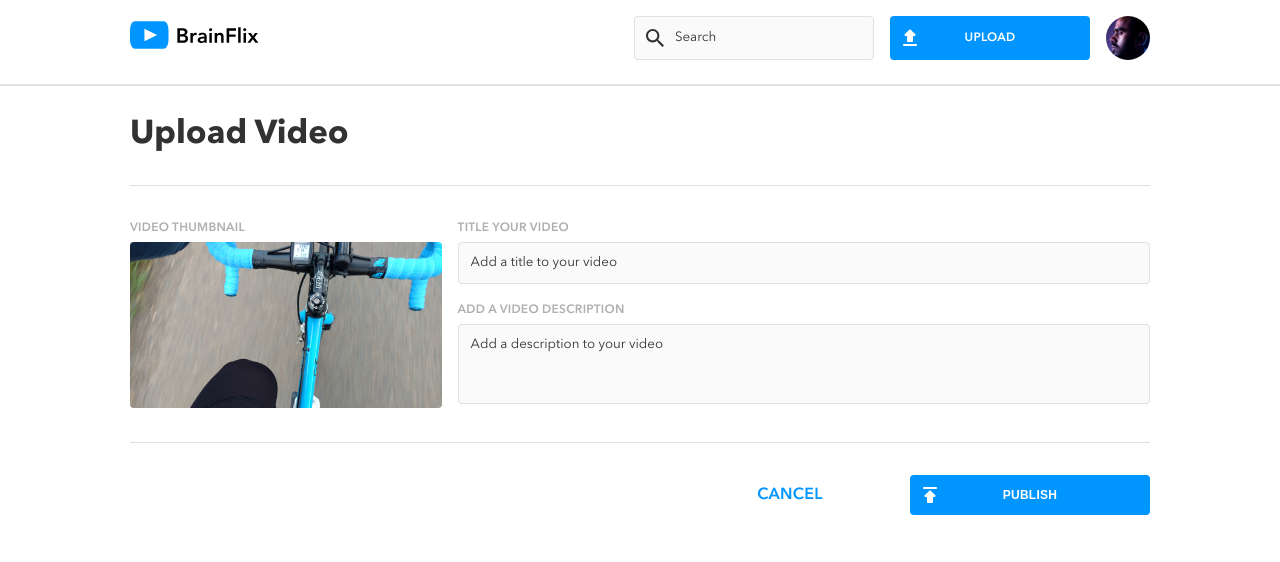
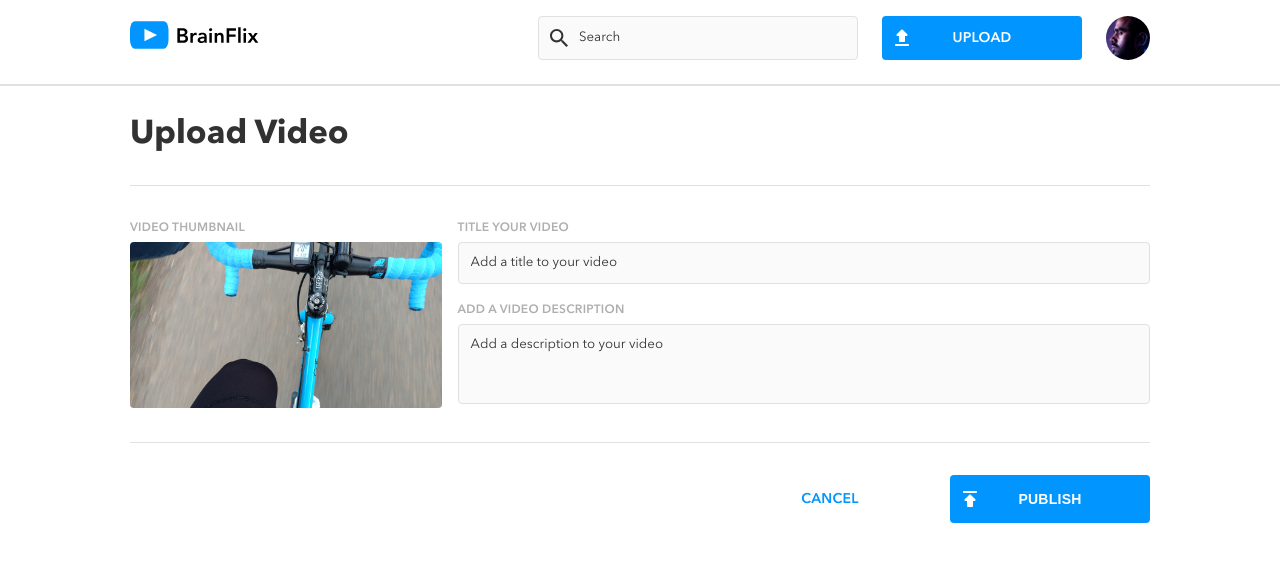
Before and after one commit to jaypostle/brainflix-brainstation, a React (Create React App) app: page /upload in a window 1280 px wide. Shown: the top 562 px of the page. Built offline with nearby package versions, Linux system fonts and the light colour scheme; no server answers.

Commit message:
final scss touchups

```diff
--- a/src/components/sections/Header/Header.scss
+++ b/src/components/sections/Header/Header.scss
@@ -1,8 +1,4 @@
 @use "../../../styles/main";
-
-
-
-
 
 .header {
   padding: 1rem;
@@ -11,21 +7,19 @@
     width: 100%;
     display: flex;
     flex-direction: row;
-        // gap: 1rem;
+
     flex-wrap: wrap;
     justify-content: space-between;
 
     &__input {
-
       width: 100%;
       height: 2.75rem;
       border-radius: 0.25rem;
       padding: 0.75rem;
       padding-left: 2.5rem;
-            // outline: 1px solid main.$Silver;
+
       border: 1px solid main.$Mercury;
       background-color: main.$Alabaster;
-
     }
 
     &__search-icon {
@@ -33,7 +27,6 @@
       top: 30%;
       bottom: 30%;
       left: 0.75rem;
-
     }
 
     &__search {
@@ -41,7 +34,6 @@
       width: calc(100% - 3.25rem);
       display: inline-block;
       position: relative;
-
     }
     &__avatar {
       order: 2;
@@ -53,22 +45,16 @@
       order: 3;
       padding: 0 0.5rem;
 
-
       .hide-me {
         opacity: 0;
       }
-
     }
   }
 
   &__logo {
-        // max-height: 1.5625rem;
-        // max-width: 7.5rem;
     height: 2rem;
     width: 10rem;
   }
-
-
 }
 .primary-btn {
   display: block;
@@ -81,7 +67,7 @@
   text-align: center;
   border-style: none;
   text-decoration: none;
-    @include main.mixins-display-flex($justifyContent: space-between, $gap: 0rem );
+  @include main.mixins-display-flex($justifyContent: space-between, $gap: 0rem);
   cursor: pointer;
 
   &:hover {
@@ -89,10 +75,8 @@
   }
 }
 
-
 // Over Tablet Sizes
 @include main.breakpoints-medium {
-
   .header {
     flex-direction: row;
     padding: 1rem 2rem;
@@ -100,10 +84,10 @@
     &-nav {
       align-items: center;
       justify-content: flex-end;
-            gap: 1rem;
+      gap: 1.5rem;
 
       &__search {
-                width: 15rem;
+        width: 20rem;
       }
 
       &__button {
@@ -117,22 +101,18 @@
 
         img {
           height: 44px;
-                    width:  44px;
+          width: 44px;
           object-fit: cover;
         }
-
       }
-
     }
-
   }
   .primary-btn {
-        // height: 2.5rem;
     min-width: 9.375rem;
-        max-width: 15rem; // arbitrary, not yet set or figured out
+    max-width: 12.5rem;
     padding: 0rem 0.5rem;
+    font-size: 0.875rem;
   }
-
 }
 
 // Over Desktop Sizes
@@ -141,7 +121,5 @@
     max-width: 63.75rem;
     margin: 0 auto;
     padding: 1rem 0rem;
-        // border-bottom: 1px solid #E1E1e1;
   }
-
 }
--- a/src/components/sections/Hero/Hero.scss
+++ b/src/components/sections/Hero/Hero.scss
@@ -2,7 +2,7 @@
 
 .hero__video {
   width: 100%;
-    max-height: 22.5vh;
+  max-height: 35vh;
   margin: 0 auto;
 }
 
@@ -11,23 +11,19 @@
   background-color: main.$BrainFlix-DarkBlack;
 }
 
-
 @include main.breakpoints-medium {
-
   .section--hero {
-
   }
 
   .hero__video {
-        max-height: 40vh;
-        width: 80%;
+    max-height: 50vh;
+    width: 90%;
   }
-
 }
 
 @include main.breakpoints-large {
   .hero__video {
-        max-width: 55rem;
+    max-width: 60rem;
     margin: 0 auto;
   }
 }
--- a/src/pages/UploadPage/UploadPage.jsx
+++ b/src/pages/UploadPage/UploadPage.jsx
@@ -50,7 +50,6 @@ function UploadPage() {
     }, 3000);
   }
 
-
   /**
    * On submit
    * get request of the video you just posted
@@ -63,7 +62,7 @@ function UploadPage() {
       <section>
         <hr className="upload__hr" />
       </section>
-      <section className="section--upload">
+      <section className="section-upload">
         <h1>Upload Video</h1>
         <div className="upload-container">
           <form className="upload__form" ref={formRef}>
--- a/src/pages/UploadPage/UploadPage.scss
+++ b/src/pages/UploadPage/UploadPage.scss
@@ -1,29 +1,24 @@
 @use "../../styles/main";
 @use "../../components/atoms/Forms/forms";
-
 
 // ** Toastify ** //
 
 .Toastify__progress-bar-theme--light {
-    background: main.$BrainFlix-Blue!important;
+  background: main.$BrainFlix-Blue !important;
 }
 
-.section--upload {
+.section-upload {
   padding: 1rem;
   // border-top: 1px solid #E1E1e1;
-
-
 }
 .upload {
-
   &__hr {
-        border: 0.5px solid #E1E1e1;
+    border: 0.5px solid #e1e1e1;
     border-style: solid;
   }
 
   &-container {
     // padding: 1rem;
-
   }
 
   &__video {
@@ -54,13 +49,13 @@
     width: 100%;
     border-radius: 0.25rem;
     padding: 0.75rem;
-        border: 1px solid #E1E1e1;
-        background-color: #FAFAFA;
+    border: 1px solid #e1e1e1;
+    background-color: #fafafa;
   }
 
   &__secondary-btn {
     display: block;
-        font-size: 1rem;
+    font-size: 0.875rem;
     text-decoration: none;
     font-weight: 500;
     color: main.$BrainFlix-Blue;
@@ -70,17 +65,15 @@
   }
 }
 
-
 // Over Tablet Sizes
 @include main.breakpoints-medium {
-    .section--upload {
+  .section-upload {
     padding: 2rem;
   }
   .upload {
     &-container {
       padding-top: 2rem;
-            border-top: 1px solid #E1E1e1;
-
+      border-top: 1px solid #e1e1e1;
     }
 
     &__video {
@@ -88,14 +81,13 @@
     }
 
     &__label--description {
-            border-bottom: 1px solid #E1E1e1;
+      border-bottom: 1px solid #e1e1e1;
       padding-bottom: 1.5rem;
     }
     &__buttons {
       display: flex;
       flex-direction: row-reverse;
       margin-top: 3rem;
-
     }
 
     &__btn {
@@ -112,10 +104,9 @@
   }
 }
 
-
 // Over Desktop Sizes
 @include main.breakpoints-large {
-    .section--upload {
+  .section-upload {
     max-width: 63.75rem;
     margin: 0 auto;
     padding: 0rem;
@@ -138,9 +129,14 @@
 
     &__buttons {
       flex: 100%;
-            border-top: 1px solid #E1E1e1;
+      border-top: 1px solid #e1e1e1;
       padding-top: 2rem;
       margin-top: 0rem;
+    }
+    &__btn {
+      max-width: 12.5rem !important;
+      padding: 1rem 0.5rem !important;
+      height: 3rem !important;
     }
 
     &__video {
@@ -161,6 +157,4 @@
       // resize: none;
     }
   }
-
-
 }
```
Also changed, not shown: DivingDeeper.txt (added), 1 other file (tests, documents, lock files or other folders). Lines whose indentation alone changed are shown as unchanged.
